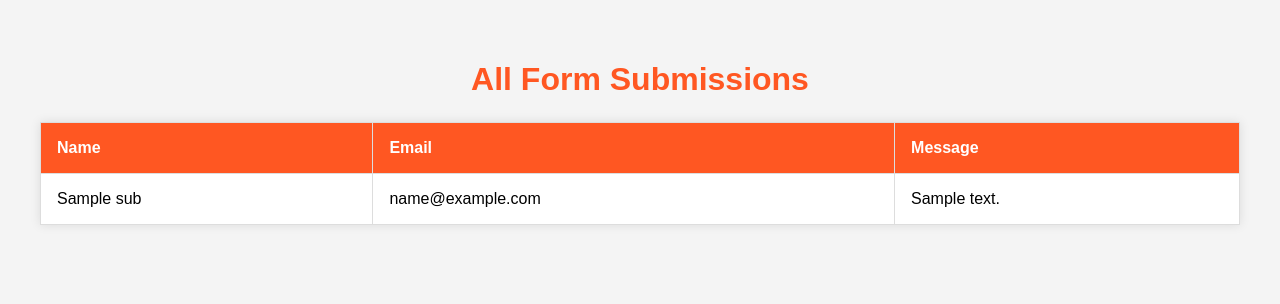
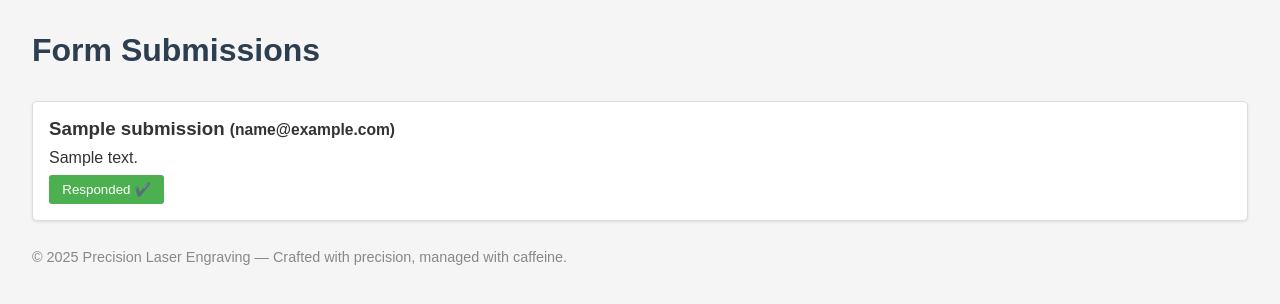
Before and after one commit to FancyOtter99/Form, a FastAPI app: template templates/submissions.html in a window 1280 px wide. Shown: the top 304 px of the page. Run offline with FastAPI, Linux system fonts and the light colour scheme; the template is opened without the code that fills it: most values are stand-ins (such as "Sample title", 1, 10 or a date in 2020).

Commit message:
Update submissions.html

```diff
--- a/templates/submissions.html
+++ b/templates/submissions.html
@@ -2,62 +2,80 @@
 <html lang="en">
 <head>
   <meta charset="UTF-8" />
-  <title>Form Submissions</title>
+  <title>Submissions</title>
   <style>
     body {
       font-family: Arial, sans-serif;
-      background: #f4f4f4;
-      padding: 2rem;
+      margin: 2em;
+      background-color: #f5f5f5;
+      color: #333;
     }
     h1 {
-      color: #ff5722;
-      text-align: center;
-      margin-bottom: 1.5rem;
+      color: #2c3e50;
+      margin-bottom: 1em;
     }
-    table {
-      width: 100%;
-      border-collapse: collapse;
-      background: white;
-      box-shadow: 0 0 10px rgba(0,0,0,0.1);
+    .submission {
+      border: 1px solid #ddd;
+      background: #fff;
+      padding: 1em;
+      margin-bottom: 1em;
+      border-radius: 5px;
+      box-shadow: 0 1px 3px rgba(0,0,0,0.1);
+      transition: box-shadow 0.2s;
     }
-    th, td {
-      padding: 1rem;
-      border: 1px solid #ddd;
-      text-align: left;
+    .submission:hover {
+      box-shadow: 0 4px 10px rgba(0,0,0,0.15);
     }
-    th {
-      background: #ff5722;
-      color: white;
-      font-weight: bold;
+    .submission h3 {
+      margin-top: 0;
+      margin-bottom: 0.5em;
     }
-    tr:nth-child(even) {
-      background: #f9f9f9;
+    .submission p {
+      margin: 0.5em 0;
+    }
+    .submission form {
+      display: inline;
+    }
+    button {
+      background: #4CAF50;
+      color: #fff;
+      border: none;
+      padding: 0.5em 1em;
+      border-radius: 3px;
+      cursor: pointer;
+      transition: background 0.2s;
+    }
+    button:hover {
+      background: #45a049;
+    }
+    .footer {
+      margin-top: 2em;
+      font-size: 0.9em;
+      color: #888;
     }
   </style>
 </head>
 <body>
-  <h1>All Form Submissions</h1>
-  {% if submissions %}
-  <table>
-    <thead>
-      <tr>
-        <th>Name</th>
-        <th>Email</th>
-        <th>Message</th>
-      </tr>
-    </thead>
-    <tbody>
-      {% for sub in submissions %}
-      <tr>
-        <td>{{ sub.name }}</td>
-        <td>{{ sub.email }}</td>
-        <td>{{ sub.message }}</td>
-      </tr>
-      {% endfor %}
-    </tbody>
-  </table>
+  <h1>Form Submissions</h1>
+
+  {% if submissions|length == 0 %}
+    <p>No submissions yet. The laser’s still sleeping. 🔥</p>
   {% else %}
-    <p>No submissions yet. It's lonely here.</p>
+    {% for s in submissions %}
+      <div class="submission">
+        <h3>{{ s.name }} <small>({{ s.email }})</small></h3>
+        <p>{{ s.message }}</p>
+        <form action="/delete_submission" method="post">
+          <input type="hidden" name="submission_id" value="{{ s.id }}" />
+          <input type="hidden" name="key" value="{{ key }}" />
+          <button type="submit">Responded ✔️</button>
+        </form>
+      </div>
+    {% endfor %}
   {% endif %}
+
+  <div class="footer">
+    &copy; 2025 Precision Laser Engraving — Crafted with precision, managed with caffeine.
+  </div>
 </body>
 </html>
```
